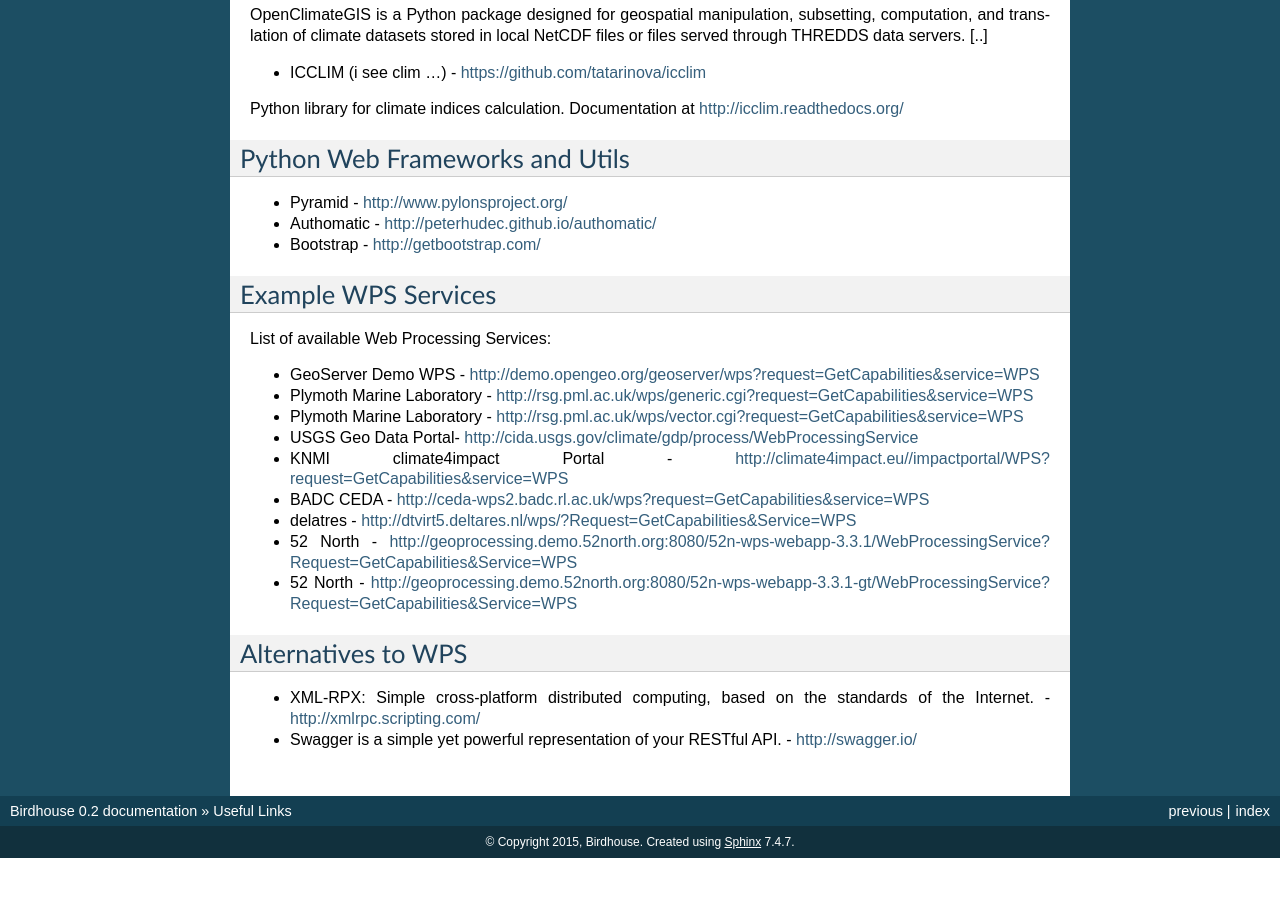
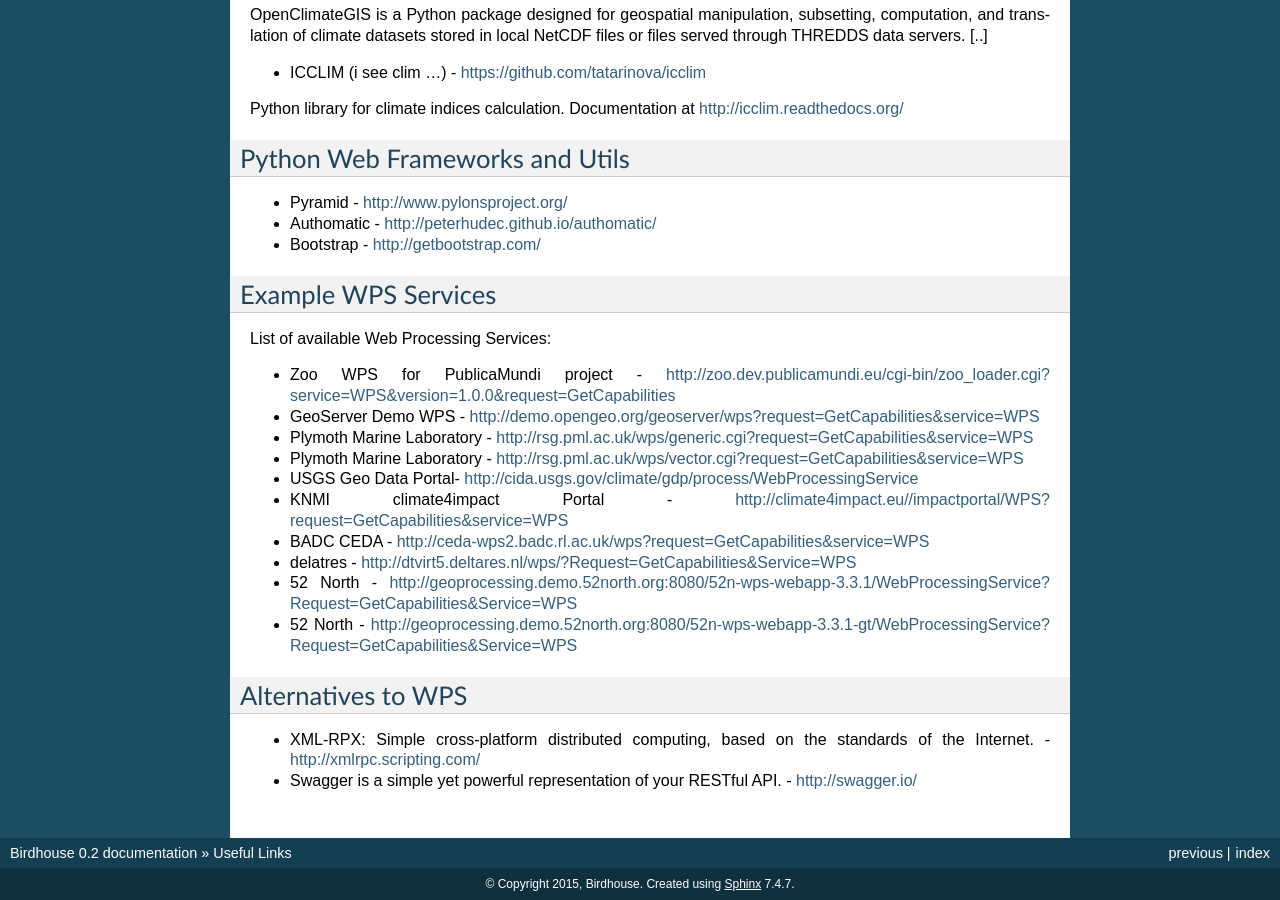
Before and after one commit to bird-house/birdhouse-docs, a Sphinx documentation site: the page built from docs/source/appendix.rst, in a window 1280 px wide and 900 px high, scrolled down 1983 px. Built offline with Sphinx 7.4.7, drawn with Linux system fonts in a browser that asks for light colours; before the commit the page ends 2841 px from its top, so only the background shows below that.

Commit message:
added link to publica mundi zoo wps

```diff
--- a/docs/source/appendix.rst
+++ b/docs/source/appendix.rst
@@ -127,6 +127,7 @@
 
 List of available Web Processing Services:
 
+* Zoo WPS for PublicaMundi project - http://zoo.dev.publicamundi.eu/cgi-bin/zoo_loader.cgi?service=WPS&version=1.0.0&request=GetCapabilities
 * GeoServer Demo WPS - http://demo.opengeo.org/geoserver/wps?request=GetCapabilities&service=WPS
 * Plymoth Marine Laboratory - http://rsg.pml.ac.uk/wps/generic.cgi?request=GetCapabilities&service=WPS
 * Plymoth Marine Laboratory - http://rsg.pml.ac.uk/wps/vector.cgi?request=GetCapabilities&service=WPS
```
